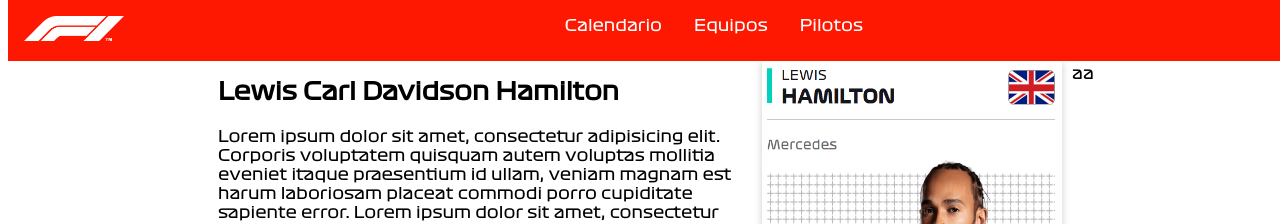
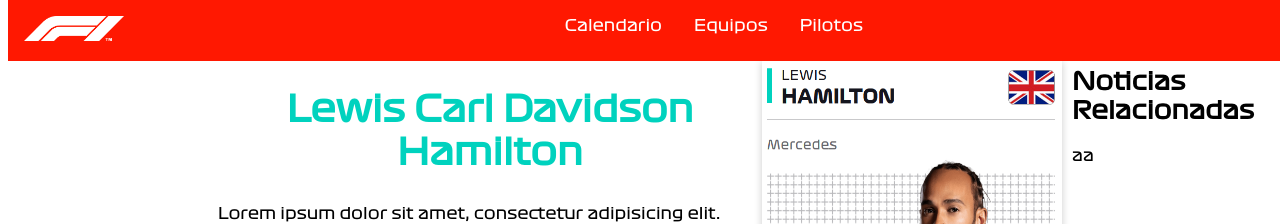
Before and after one commit to eduardosalaz/ProyectoPWeb, a plain HTML site: page pages/drivers/hamilton.html in a window 1280 px wide. Shown: the top 224 px of the page. Drawn offline with Linux system fonts and the light colour scheme.

Commit message:
commiting changes before switching hdd

```diff
--- a/pages/drivers/hamilton.html
+++ b/pages/drivers/hamilton.html
@@ -117,7 +117,7 @@
         </div>
       </div>
       <p>
-      <h1 id="nombre">Lewis Carl Davidson Hamilton</h1>
+      <h1 id="nombreH">Lewis Carl Davidson Hamilton</h1>
       </p>
       <p>
 
@@ -268,7 +268,12 @@
     </main>
     <div class="sidebar2" style="width: 200px;">
       <p>
-        aa
+        <h2>Noticias Relacionadas</h2>
+        <ul class="notic" style="background-color: white; background: white;">
+            <li class="noticias" style="background: white; background-color: white;">
+                aa
+            </li>
+        </ul>
       </p>
     </div>
   </section>
--- a/styles/styles.css
+++ b/styles/styles.css
@@ -153,3 +153,8 @@ ul {
     color: white;
     transform: rotateY(180deg);
   }
+  #nombreH{
+      color: #00D2BE;
+      font-size: 36px;
+      text-align: center;
+  }
```
